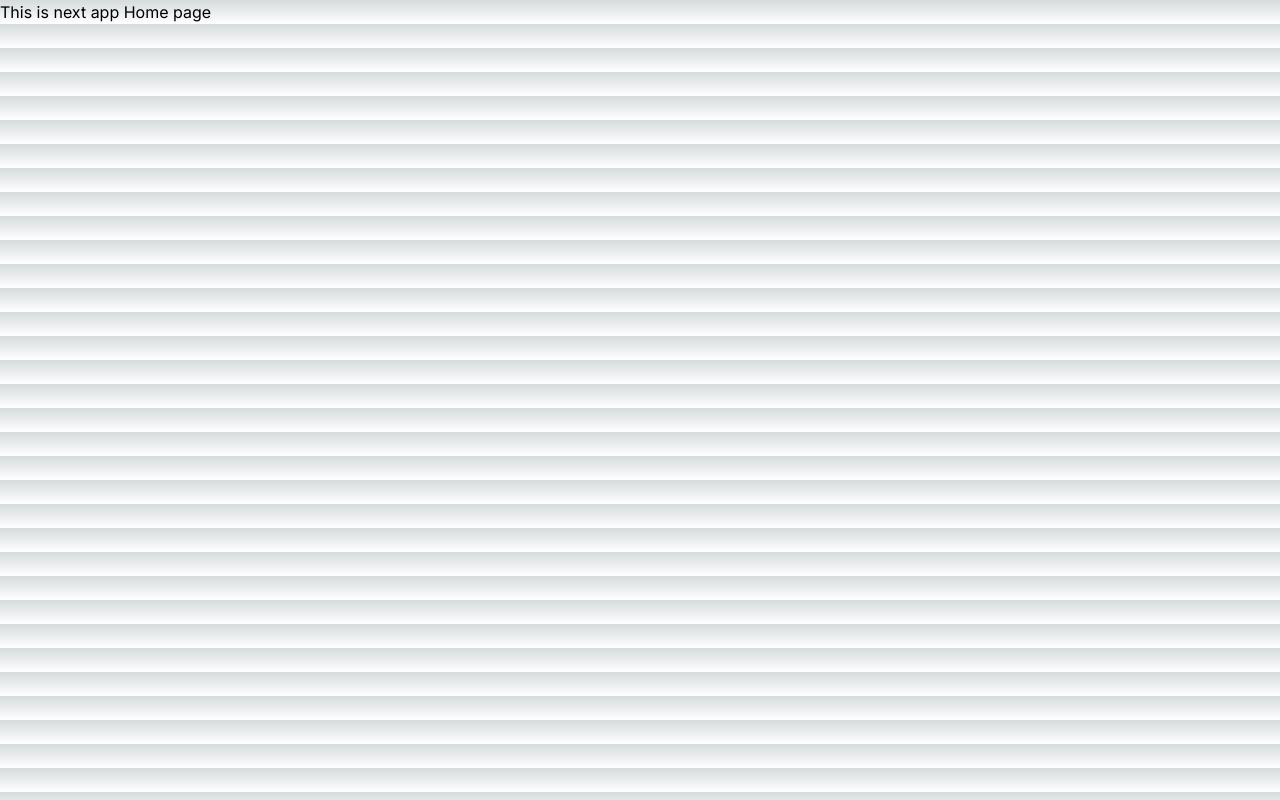
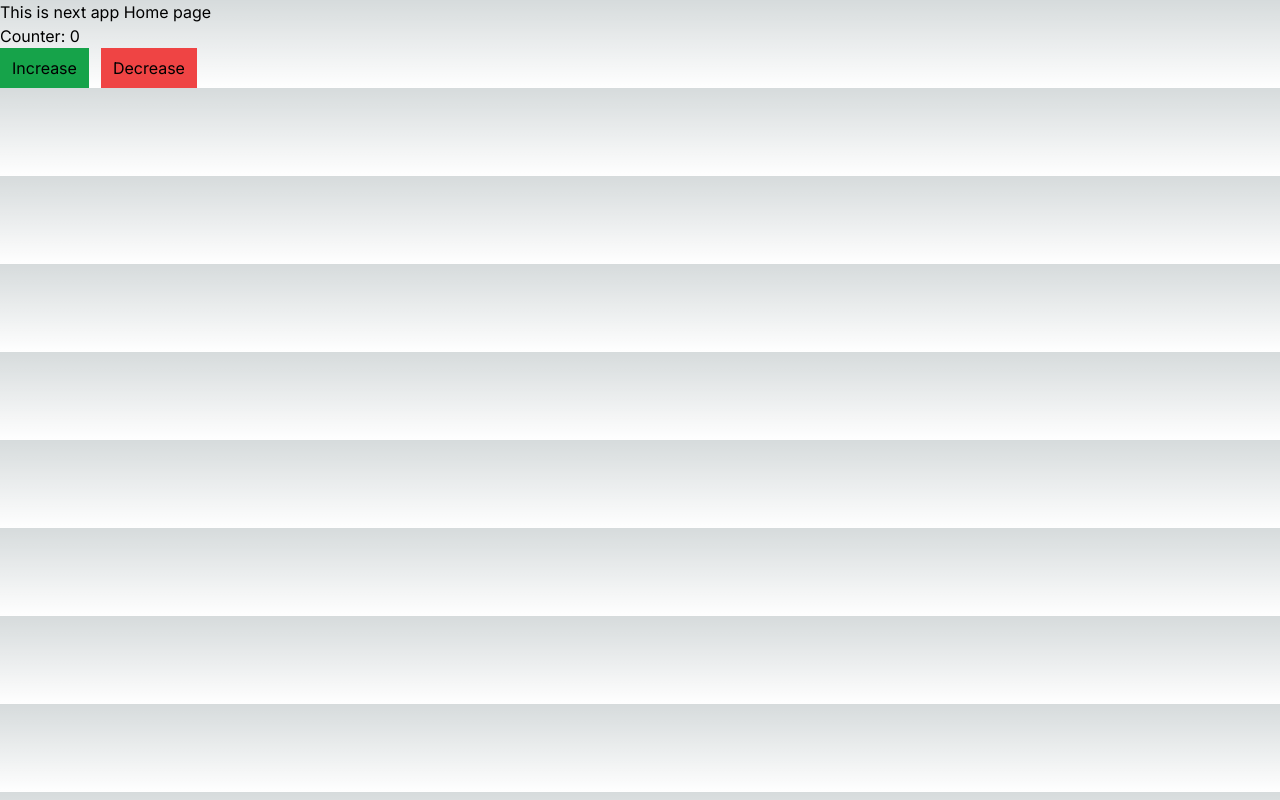
Before and after one commit to srssieam/next-js-tutorial, a Next.js app: page / in a window 1280 px wide. Built offline with nearby package versions, Linux system fonts and the light colour scheme.

Commit message:
convert server component into client component

```diff
--- a/src/app/page.js
+++ b/src/app/page.js
@@ -1,9 +1,14 @@
-import React from 'react';
+"use client";
+import React, { useState } from 'react';
 
 const HomePage = () => {
+  const [counter, setCounter] = useState(0);
   return (
     <div>
       <h1>This is next app Home page</h1>
+      <h2>Counter: {counter}</h2>
+      <button className='px-3 py-2 bg-green-600 text-black mr-3' onClick={() => setCounter(counter +1)}>Increase</button>
+      <button className='px-3 py-2 bg-red-500 text-black' onClick={() => setCounter(counter -1)}>Decrease</button>
     </div>
   );
 };
```
